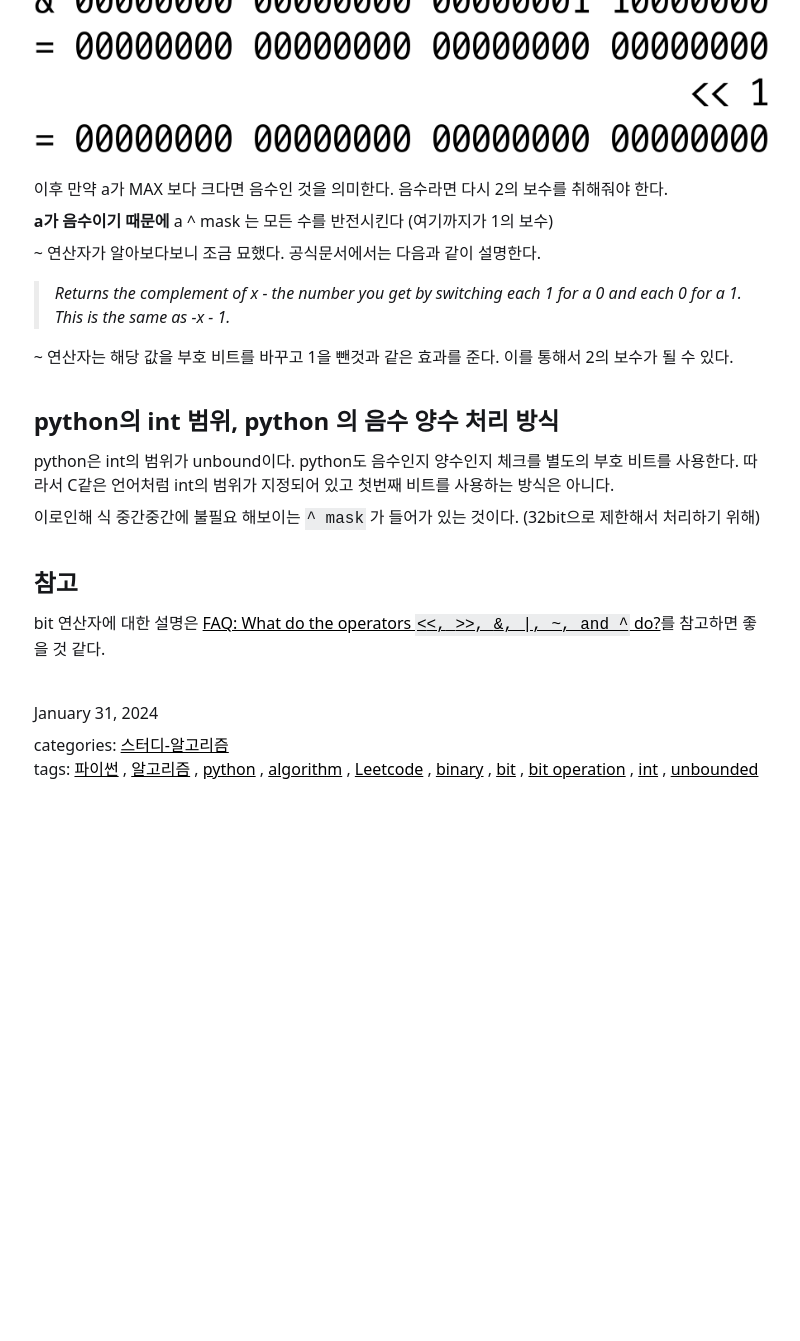
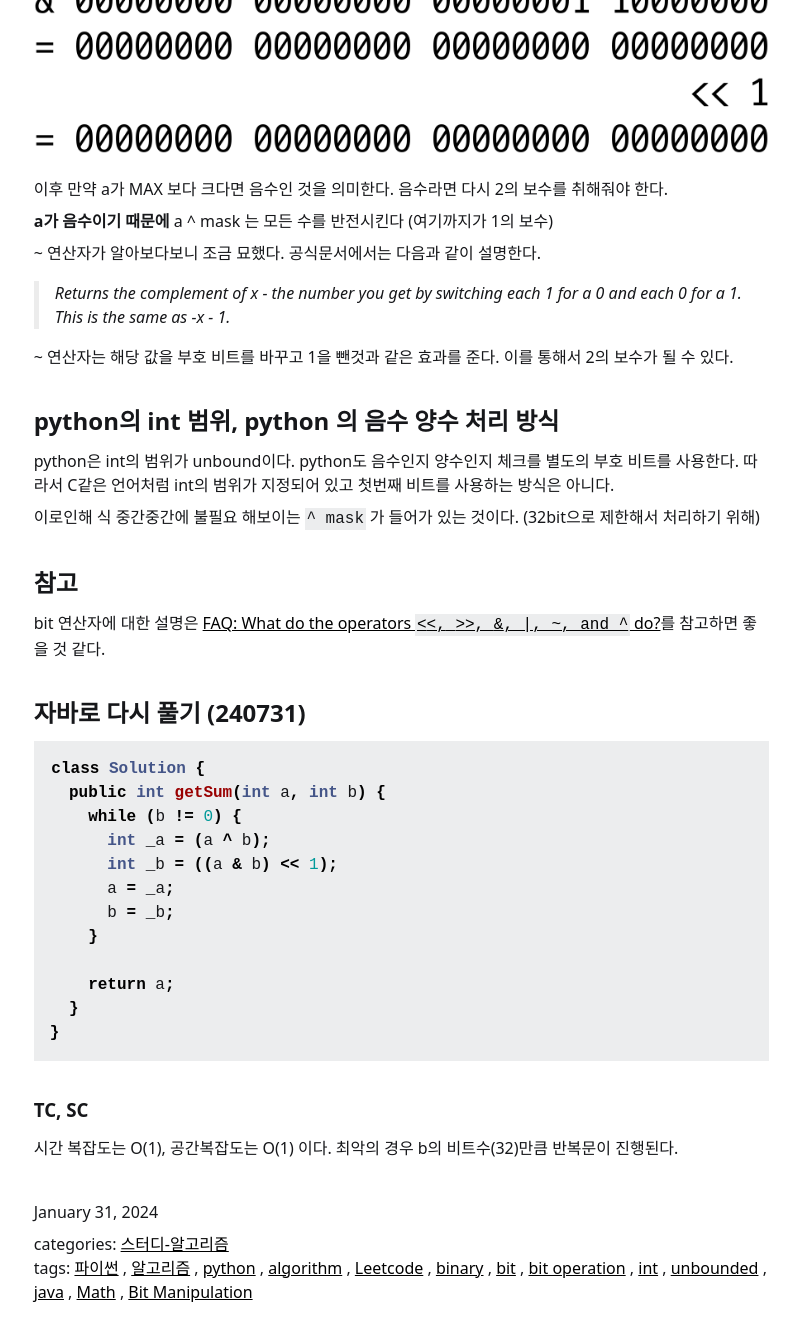
Before and after one commit to dev-jonghoonpark/algorithm-blog, a Jekyll site: the page built from _posts/2024-01-31-leetcode-371.md, in a window 1280 px wide and 1400 px high, scrolled down 2327 px. Shown: the top 1341 px of the window, without its empty margins (319-1119 px from the left). Built offline with Jekyll 4.4.1, drawn with Linux system fonts in a browser that asks for light colours; before the commit the page ends 3204 px from its top, so only the background shows below that.

Commit message:
update post

````diff
--- a/_posts/2024-01-31-leetcode-371.md
+++ b/_posts/2024-01-31-leetcode-371.md
@@ -14,6 +14,9 @@ tags:
     bit operation,
     int,
     unbounded,
+    java,
+    Math,
+    Bit Manipulation,
   ]
 date: 2024-01-31 12:00:00 +0900
 ---
@@ -97,3 +100,24 @@ python도 음수인지 양수인지 체크를 별도의 부호 비트를 사용
 ## 참고
 
 bit 연산자에 대한 설명은 [FAQ: What do the operators `<<, >>, &, |, ~, and ^` do?](https://wiki.python.org/moin/BitwiseOperators)를 참고하면 좋을 것 같다.
+
+## 자바로 다시 풀기 (240731)
+
+```java
+class Solution {
+  public int getSum(int a, int b) {
+    while (b != 0) {
+      int _a = (a ^ b);
+      int _b = ((a & b) << 1);
+      a = _a;
+      b = _b;
+    }
+
+    return a;
+  }
+}
+```
+
+### TC, SC
+
+시간 복잡도는 O(1), 공간복잡도는 O(1) 이다. 최악의 경우 b의 비트수(32)만큼 반복문이 진행된다.
````
